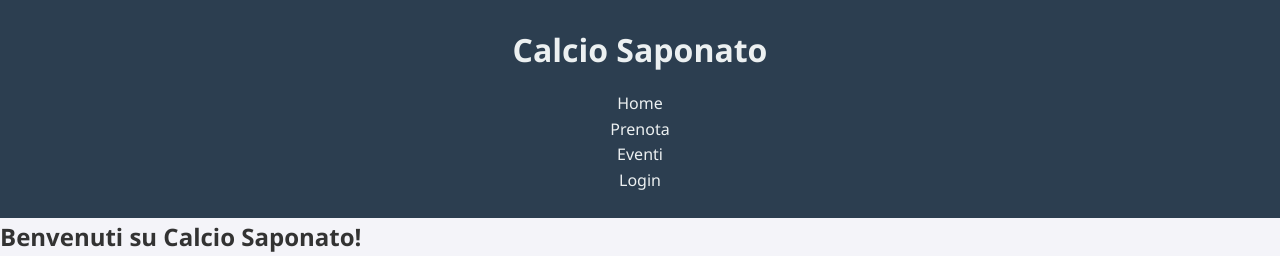
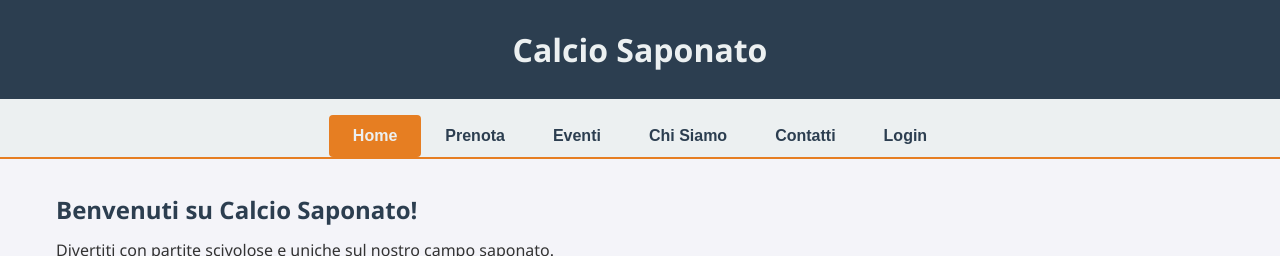
Before and after one commit to ruffoh/Pvogetto, a PHP site: page / in a window 1280 px wide. Shown: the top 256 px of the page. Run offline with PHP 8.4, Linux system fonts and the light colour scheme.

Commit message:
scheletro

```diff
--- a/index.html
+++ b/index.html
@@ -3,69 +3,103 @@
 <head>
     <meta charset="UTF-8">
     <meta name="viewport" content="width=device-width, initial-scale=1.0">
-    <meta name="description" content="Calcio Saponato - Prenota il tuo divertimento su campo saponato.">
+    <meta name="description" content="Calcio Saponato - Il tuo divertimento sicuro e professionale sul campo saponato.">
     <title>Calcio Saponato</title>
     <link rel="stylesheet" href="styles.css">
+    <script>
+        function showTab(tabId) {
+            document.querySelectorAll('.tab-content').forEach(c => c.classList.remove('active'));
+            document.getElementById(tabId).classList.add('active');
+            document.querySelectorAll('.tab-button').forEach(b => b.classList.remove('active'));
+            document.querySelector(`[data-tab="${tabId}"]`).classList.add('active');
+        }
+        window.onload = function() { showTab('home'); };
+    </script>
 </head>
 <body>
     <header>
         <h1>Calcio Saponato</h1>
-        <nav>
-            <ul>
-                <li><a href="#home">Home</a></li>
-                <li><a href="#prenota">Prenota</a></li>
-                <li><a href="#eventi">Eventi</a></li>
-                <li><a href="#login">Login</a></li>
-            </ul>
-        </nav>
     </header>
-
-    <section id="home">
+    <div class="tabs">
+        <button class="tab-button" data-tab="home" onclick="showTab('home')">Home</button>
+        <button class="tab-button" data-tab="prenota" onclick="showTab('prenota')">Prenota</button>
+        <button class="tab-button" data-tab="eventi" onclick="showTab('eventi')">Eventi</button>
+        <button class="tab-button" data-tab="chi-siamo" onclick="showTab('chi-siamo')">Chi Siamo</button>
+        <button class="tab-button" data-tab="contatti" onclick="showTab('contatti')">Contatti</button>
+        <button class="tab-button" data-tab="login" onclick="showTab('login')">Login</button>
+    </div>
+    <main class="container">
+        <!-- HOME -->
+        <section id="home" class="tab-content">
             <h2>Benvenuti su Calcio Saponato!</h2>
             <p>Divertiti con partite scivolose e uniche sul nostro campo saponato.</p>
+            <div class="image-gallery">
+                <img src="img/calcio1.jpg" alt="Partita su campo saponato">
+                <img src="img/calcio2.jpg" alt="Giocatori in azione">
+                <img src="img/calcio3.jpg" alt="Vittoria scivolosa">
+            </div>
         </section>
-
-    <section id="prenota">
+        <!-- PRENOTA -->
+        <section id="prenota" class="tab-content">
             <h2>Prenota la tua partita</h2>
             <form>
-            <label for="data">Data:</label>
-            <input type="date" id="data" name="data">
-
-            <label for="ora">Ora:</label>
-            <input type="time" id="ora" name="ora">
-
-            <label for="modalità">Modalità:</label>
-            <select id="modalità" name="modalità">
+                <label class="box" for="data">Data:</label>
+                <input class="box" type="date" id="data" name="data">
+                <label class="box" for="ora">Ora:</label>
+                <input class="box" type="time" id="ora" name="ora">
+                <label class="box" for="modalita">Modalità:</label>
+                <select class="box" id="modalita" name="modalita">
                     <option value="saponato">Calcio Saponato</option>
                     <option value="bubble">Bubble Football</option>
                 </select>
-
-            <label for="partecipanti">Numero di partecipanti:</label>
-            <input type="number" id="partecipanti" name="partecipanti" min="2" max="10">
-
+                <label class="box" for="partecipanti">Partecipanti:</label>
+                <input class="box" type="number" id="partecipanti" name="partecipanti" min="2" max="10">
                 <button type="submit">Prenota ora</button>
             </form>
         </section>
-
-    <section id="eventi">
+        <!-- EVENTI -->
+        <section id="eventi" class="tab-content">
             <h2>Eventi e Partite</h2>
-        <p>Scopri gli eventi speciali e le partite in programma!</p>
+            <p>Scopri i tornei, i campionati e gli eventi speciali in programma. Rimani aggiornato e prenota il tuo posto!</p>
         </section>
-
-    <section id="login">
+        <!-- CHI SIAMO -->
+        <section id="chi-siamo" class="tab-content">
+            <h2>Chi Siamo</h2>
+            <p>Siamo un team di appassionati di sport e divertimento, con anni di esperienza nell'organizzazione di eventi all'aperto. Il nostro obiettivo è offrire un'esperienza unica, sicura e divertente sul campo saponato, in un ambiente professionale e accogliente.</p>
+            <p>La nostra missione è promuovere lo sport come mezzo di aggregazione, divertimento e benessere fisico, garantendo standard elevati di sicurezza e qualità.</p>
+        </section>
+        <!-- CONTATTI -->
+        <section id="contatti" class="tab-content">
+            <h2>Contattaci</h2>
+            <p>Per informazioni, richieste o assistenza, contattaci:</p>
+            <ul>
+                <li>Email: <a href="mailto:info@calciosaponato.it">info@calciosaponato.it</a></li>
+                <li>Telefono: <a href="tel:+390123456789">+39 012 345 6789</a></li>
+                <li>Indirizzo: Via Sportiva, 10, 00100 Roma</li>
+            </ul>
+            <form>
+                <label class="box" for="nome">Nome:</label>
+                <input class="box" type="text" id="nome" name="nome" required>
+                <label class="box" for="email">Email:</label>
+                <input class="box" type="email" id="email" name="email" required>
+                <label class="box" for="messaggio">Messaggio:</label>
+                <textarea class="box" id="messaggio" name="messaggio" rows="4" required></textarea>
+                <button type="submit">Invia Messaggio</button>
+            </form>
+        </section>
+        <!-- LOGIN -->
+        <section id="login" class="tab-content">
             <h2>Accedi o Registrati</h2>
             <form>
-            <label for="username">Username:</label>
-            <input type="text" id="username" name="username">
-
-            <label for="password">Password:</label>
-            <input type="password" id="password" name="password">
-
+                <label class="box" for="username">Username:</label>
+                <input class="box" type="text" id="username" name="username">
+                <label class="box" for="password">Password:</label>
+                <input class="box" type="password" id="password" name="password">
                 <button type="submit">Accedi</button>
             </form>
             <p>Non hai un account? <a href="#register">Registrati qui</a>.</p>
         </section>
-
+    </main>
     <footer>
         <p>&copy; 2025 Calcio Saponato. Tutti i diritti riservati.</p>
     </footer>
--- a/styles.css
+++ b/styles.css
@@ -1,116 +1,122 @@
-/* CSS Pulito per Calcio Saponato */
+/* styles.css */
 :root {
   --primary-color: #2c3e50;
   --secondary-color: #ecf0f1;
+  --accent-color: #e67e22;
   --bg-color: #f4f4f9;
   --text-color: #333;
   --spacing: 1rem;
   --max-width: 1200px;
 }
-
 * {
   margin: 0;
   padding: 0;
   box-sizing: border-box;
 }
-
 body {
   font-family: 'Segoe UI', Tahoma, sans-serif;
   background-color: var(--bg-color);
   color: var(--text-color);
   line-height: 1.6;
 }
-
-  .container {
-    max-width: var(--max-width);
-    margin: 0 auto;
-    padding: var(--spacing);
-  }
-
 header {
   background-color: var(--primary-color);
   color: var(--secondary-color);
   text-align: center;
   padding: calc(var(--spacing) * 1.5) 0;
 }
-
-  nav {
-    margin-top: var(--spacing);
+.tabs {
+  display: flex;
+  justify-content: center;
+  background: var(--secondary-color);
+  border-bottom: 2px solid var(--accent-color);
 }
-
-  nav a {
+.tab-button {
+  cursor: pointer;
+  padding: 0.75rem 1.5rem;
+  background: transparent;
+  color: var(--primary-color);
+  border: none;
+  font-size: 1rem;
+  font-weight: 600;
+  transition: background-color 0.2s;
+}
+.tab-button.active {
+  background-color: var(--accent-color);
   color: var(--secondary-color);
-    text-decoration: none;
-    margin: 0 var(--spacing);
-    font-weight: 500;
 }
-
-  main {
+.tab-content {
+  display: none;
   padding: var(--spacing) 0;
 }
-
-  h1, h2, h3 {
-    margin-bottom: calc(var(--spacing) / 2);
-    font-weight: 600;
+.tab-content.active {
+  display: block;
 }
-
+.container {
+  max-width: var(--max-width);
+  margin: 0 auto;
+  padding: var(--spacing);
+}
+h2 {
+  margin-bottom: 0.5rem;
+  color: var(--primary-color);
+}
 p {
   margin-bottom: var(--spacing);
 }
-
-  button,
-  input[type="submit"] {
-    background-color: var(--primary-color);
+form {
+  max-width: 500px;
+  margin: 0 auto;
+}
+label {
+  display: block;
+  margin-top: 1rem;
+  font-weight: 500;
+}
+input, select, textarea {
+  width: 100%;
+  padding: 0.5rem;
+  margin-top: 0.3rem;
+  border: 1px solid #ccc;
+  border-radius: 4px;
+}
+button, input[type="submit"] {
+  background-color: var(--accent-color);
   color: var(--secondary-color);
   border: none;
   padding: 0.75rem 1.5rem;
   cursor: pointer;
   border-radius: 4px;
-    font-size: 1rem;
+  margin-top: 1rem;
   transition: background-color 0.2s;
 }
-
-  button:hover,
-  input[type="submit"]:hover {
-    background-color: darken(var(--primary-color), 10%);
+button:hover, input[type="submit"]:hover {
+  background-color: #cf6b1a;
 }
-
-  .form-group {
-    margin-bottom: var(--spacing);
+/* Box class for form fields */
+.box {
+  display: block;
+  margin: 0.5rem auto;
+  width: 50%;
 }
-
-  label {
-    display: block;
-    margin-bottom: 0.25rem;
-    font-weight: 500;
+.image-gallery {
+  display: flex;
+  flex-wrap: wrap;
+  gap: 1rem;
+  justify-content: center;
+  margin-top: 1rem;
 }
-
-  input,
-  select,
-  textarea {
-    width: 100%;
-    padding: 0.5rem;
-    border: 1px solid #ccc;
-    border-radius: 4px;
+.image-gallery img {
+  max-width: 30%;
+  height: auto;
+  border-radius: 8px;
+  box-shadow: 0 4px 8px rgba(0,0,0,0.1);
+  transition: transform 0.3s ease;
+  cursor: pointer;
 }
-
-  table {
-    width: 100%;
-    border-collapse: collapse;
-    margin-bottom: var(--spacing);
+.image-gallery img:hover {
+  transform: scale(1.05);
 }
-
-  thead {
-    background-color: var(--primary-color);
-    color: var(--secondary-color);
-  }
-
-  td, th {
-    padding: 0.75rem;
-    border: 1px solid #ddd;
-    text-align: left;
-  }
-
 footer {
   background-color: var(--primary-color);
   color: var(--secondary-color);
@@ -118,4 +124,3 @@
   padding: var(--spacing);
   margin-top: var(--spacing);
 }
-git
```
Lines whose indentation alone changed are shown as unchanged.
